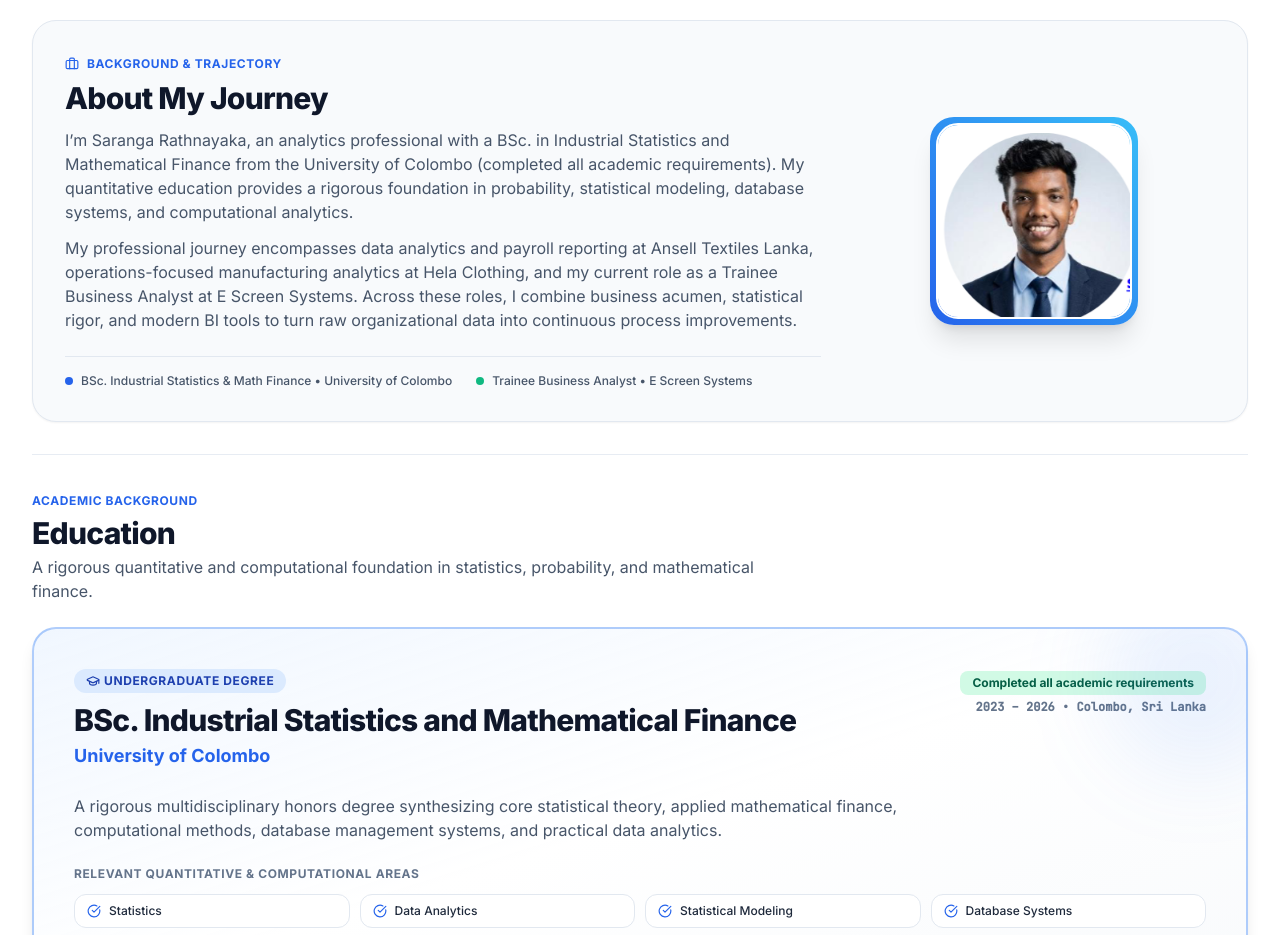
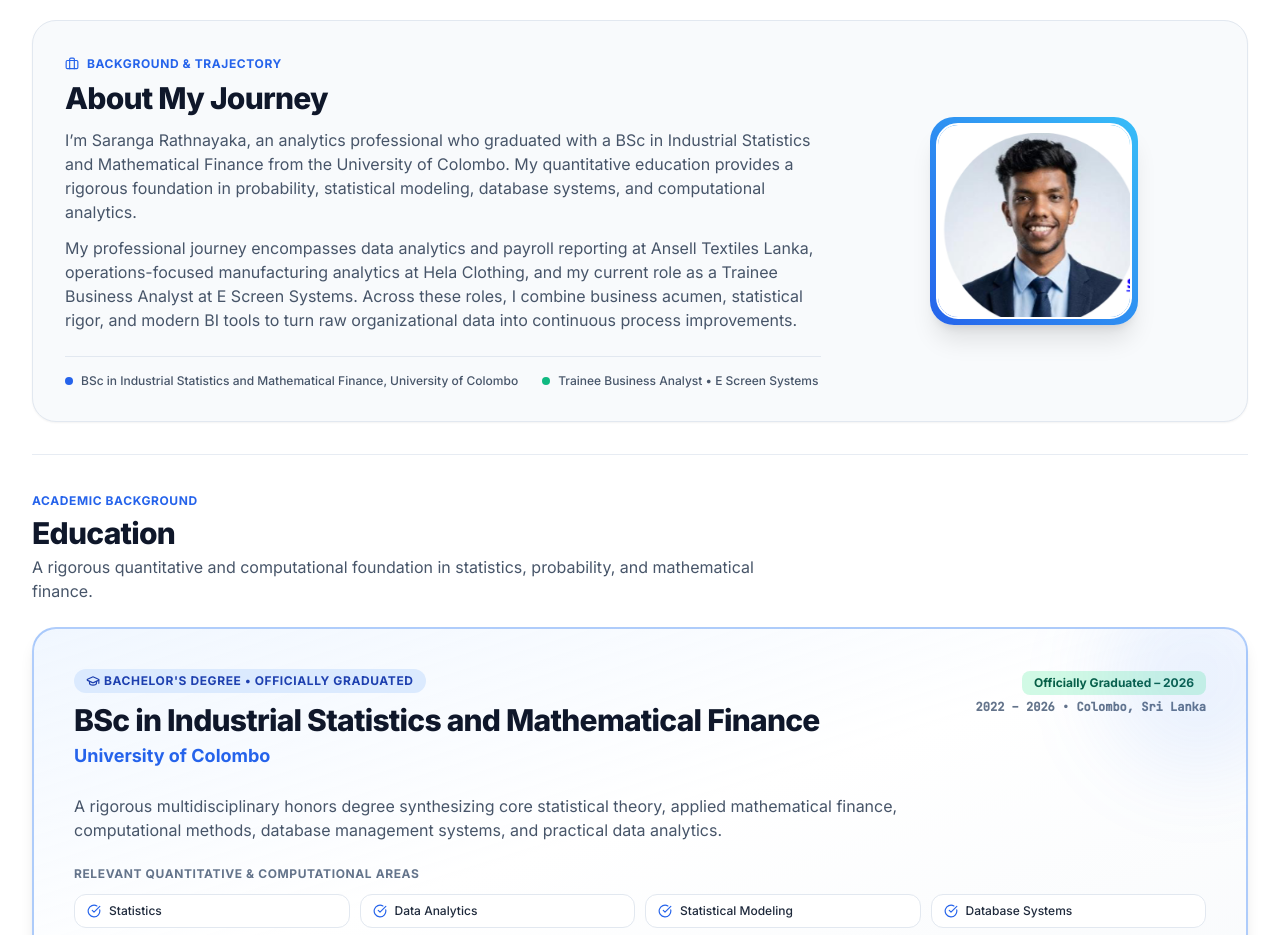
Before and after one commit to saranga20010224/my_portfolio, a React (Vite) app: page / in a window 1280 px wide. Shown: the part 1480-2415 px from the top of the page. Built offline with nearby package versions, Linux system fonts and the light colour scheme.

Commit message:
Update portfolio to reflect official graduation from University of Colombo

```diff
--- a/src/components/About.tsx
+++ b/src/components/About.tsx
@@ -108,7 +108,7 @@ export const About: React.FC = () => {
               <div className="mt-6 pt-4 border-t border-slate-200 dark:border-slate-800 flex flex-wrap items-center gap-6 text-xs text-slate-600 dark:text-slate-300">
                 <div className="flex items-center space-x-2 font-medium">
                   <span className="w-2 h-2 rounded-full bg-blue-600"></span>
-                  <span>BSc. Industrial Statistics & Math Finance &bull; University of Colombo</span>
+                  <span>BSc in Industrial Statistics and Mathematical Finance, University of Colombo</span>
                 </div>
                 <div className="flex items-center space-x-2 font-medium">
                   <span className="w-2 h-2 rounded-full bg-emerald-500"></span>
@@ -158,7 +158,7 @@ export const About: React.FC = () => {
               <div className="space-y-1">
                 <div className="inline-flex items-center space-x-2 px-3 py-1 rounded-full bg-blue-100 dark:bg-blue-950 text-blue-800 dark:text-blue-300 text-xs font-bold uppercase tracking-wider">
                   <GraduationCap className="w-3.5 h-3.5 mr-1" />
-                  Undergraduate Degree
+                  Bachelor's Degree &bull; Officially Graduated
                 </div>
                 <h4 className="text-2xl sm:text-3xl font-extrabold text-slate-900 dark:text-white tracking-tight pt-1">
                   {degree.degree}
--- a/src/components/Education.tsx
+++ b/src/components/Education.tsx
@@ -30,7 +30,7 @@ export const Education: React.FC = () => {
             <div className="space-y-1">
               <div className="inline-flex items-center space-x-2 px-3 py-1 rounded-full bg-blue-100 dark:bg-blue-950 text-blue-800 dark:text-blue-300 text-xs font-bold uppercase tracking-wider">
                 <GraduationCap className="w-3.5 h-3.5 mr-1" />
-                Undergraduate Degree
+                Bachelor's Degree &bull; Officially Graduated
               </div>
               <h3 className="text-2xl sm:text-3xl font-extrabold text-slate-900 dark:text-white tracking-tight pt-1">
                 {degree.degree}
--- a/src/components/HeroVisual.tsx
+++ b/src/components/HeroVisual.tsx
@@ -96,10 +96,10 @@ export const HeroVisual: React.FC = () => {
             </div>
             <div className="overflow-hidden">
               <span className="block text-[10px] uppercase font-bold text-teal-600 dark:text-teal-400 tracking-wider">
-                Academic Rigor
+                Officially Graduated
               </span>
               <span className="block text-xs font-extrabold text-slate-900 dark:text-white truncate">
-                BSc. Industrial Statistics
+                BSc in Industrial Statistics
               </span>
               <span className="block text-[11px] font-medium text-slate-500 dark:text-slate-400 truncate">
                 University of Colombo
--- a/src/data/education.ts
+++ b/src/data/education.ts
@@ -22,10 +22,10 @@ export const ACADEMIC_PIPELINE = [
 export const EDUCATION_DATA: EducationItem[] = [
   {
     id: "uoc",
-    degree: "BSc. Industrial Statistics and Mathematical Finance",
+    degree: "BSc in Industrial Statistics and Mathematical Finance",
     institution: "University of Colombo",
-    period: "2023 – 2026",
-    status: "Completed all academic requirements",
+    period: "2022 – 2026",
+    status: "Officially Graduated – 2026",
     location: "Colombo, Sri Lanka",
     isDominant: true,
     relevantAreas: [
--- a/src/data/journey.ts
+++ b/src/data/journey.ts
@@ -20,11 +20,11 @@ export const CAREER_JOURNEY: JourneyStep[] = [
     tags: ["Physical Science", "Combined Mathematics", "Analytical Foundations"]
   },
   {
-    year: "2023",
-    title: "BSc. Industrial Statistics and Mathematical Finance",
-    subtitle: "University of Colombo",
+    year: "2022 – 2026",
+    title: "BSc in Industrial Statistics and Mathematical Finance",
+    subtitle: "University of Colombo (Officially Graduated – 2026)",
     category: "Academic",
-    description: "Commenced comprehensive university degree integrating core statistics, mathematical finance, database systems, Python programming, and data analytics. (Completed all academic requirements).",
+    description: "Officially graduated with a multidisciplinary honors degree integrating core statistics, mathematical finance, database systems, Python programming, and data analytics.",
     iconName: "GraduationCap",
     tags: ["Statistics", "Mathematical Finance", "SQL & Databases", "Python"]
   },
--- a/src/data/profile.ts
+++ b/src/data/profile.ts
@@ -83,7 +83,7 @@ export const PROFILE_DATA = {
     myJourney: {
       title: "About My Journey",
       paragraphs: [
-        "I’m Saranga Rathnayaka, an analytics professional with a BSc. in Industrial Statistics and Mathematical Finance from the University of Colombo (completed all academic requirements). My quantitative education provides a rigorous foundation in probability, statistical modeling, database systems, and computational analytics.",
+        "I’m Saranga Rathnayaka, an analytics professional who graduated with a BSc in Industrial Statistics and Mathematical Finance from the University of Colombo. My quantitative education provides a rigorous foundation in probability, statistical modeling, database systems, and computational analytics.",
         "My professional journey encompasses data analytics and payroll reporting at Ansell Textiles Lanka, operations-focused manufacturing analytics at Hela Clothing, and my current role as a Trainee Business Analyst at E Screen Systems. Across these roles, I combine business acumen, statistical rigor, and modern BI tools to turn raw organizational data into continuous process improvements."
       ]
     }
@@ -157,8 +157,8 @@ export const PROFILE_DATA = {
     {
       id: "academic-background",
       label: "Academic Background",
-      value: "Industrial Statistics & Math Finance",
-      subValue: "BSc — University of Colombo",
+      value: "Graduate | Industrial Statistics & Math Finance",
+      subValue: "BSc — University of Colombo (2022 – 2026)",
       iconName: "GraduationCap"
     }
   ] as SnapshotItem[],
```
Also changed, not shown: 1 other file (tests, documents, lock files or other folders).
